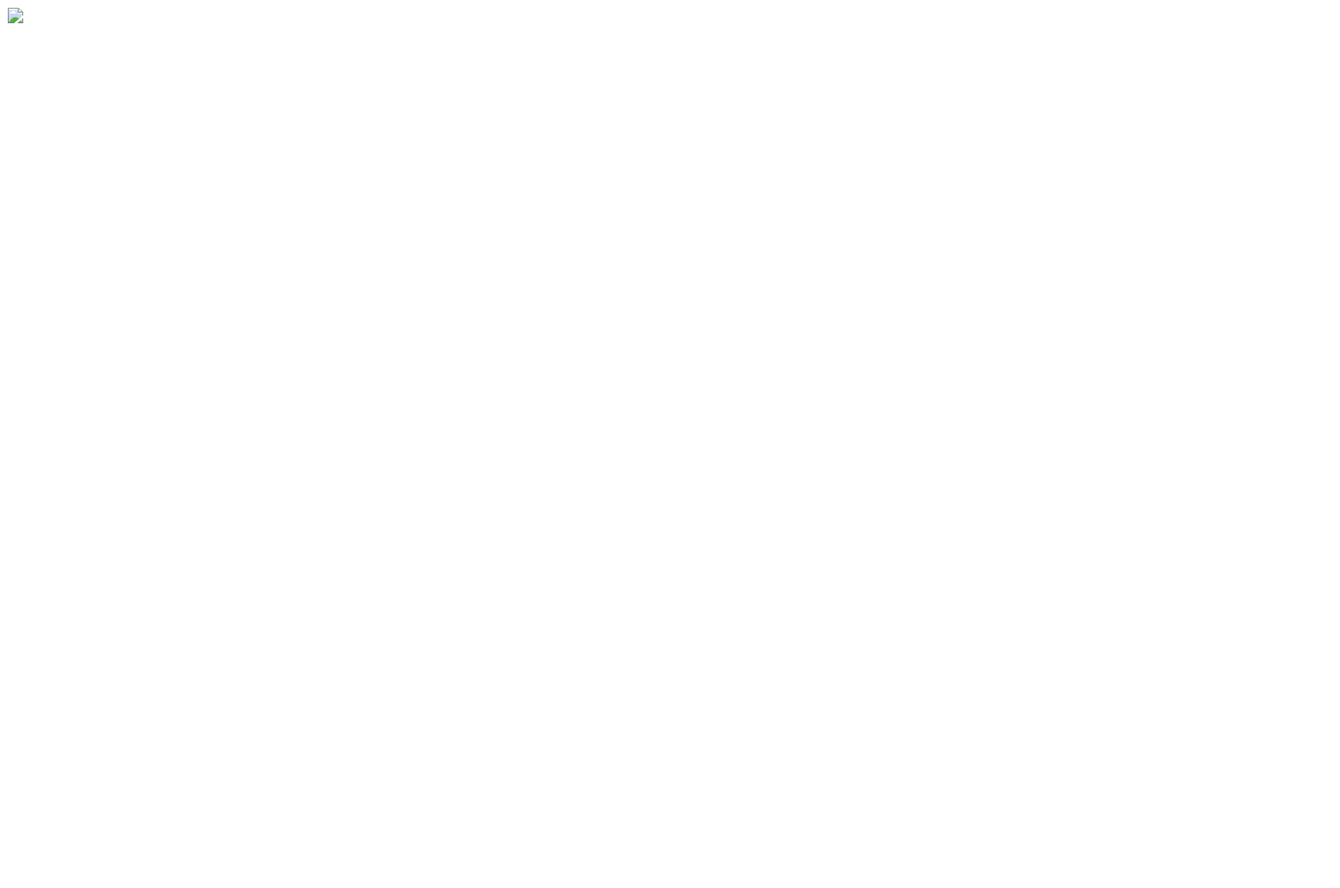
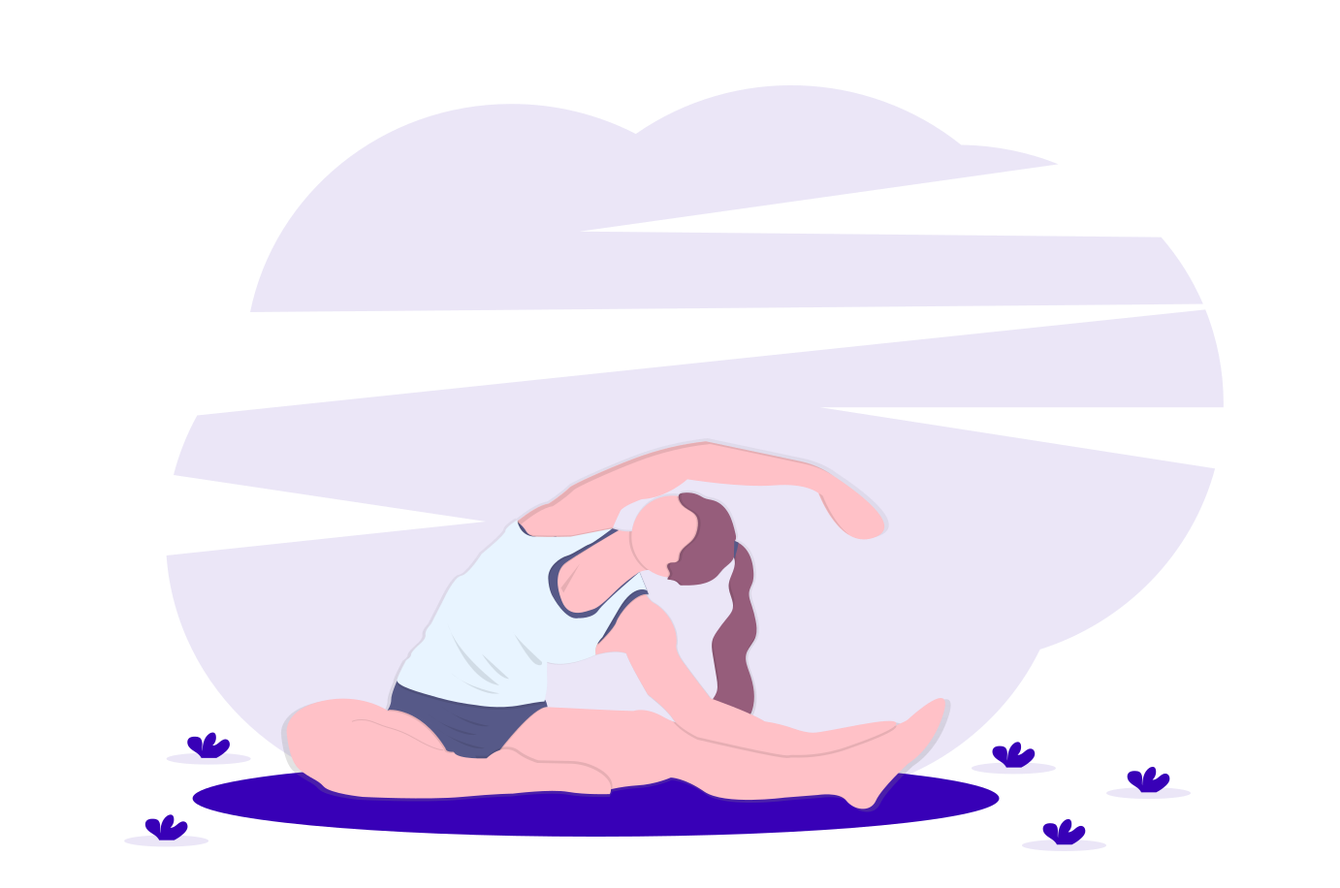
Before and after one commit to jrparente/hosted-assets, a plain HTML site: page index.html in a window 1280 px wide. Shown: the whole page at 97% size, 1382 px wide, since content can reach past the window. Before the commit the page ends 800 px from the top, so only its background shows below. Drawn offline with Linux system fonts and the light colour scheme; the site is published under a folder, as on GitHub Pages, so addresses that start at the root find nothing.

Commit message:
Update index.html

```diff
--- a/index.html
+++ b/index.html
@@ -9,7 +9,7 @@
 </head>
 
 <body>
-<img src="/undraw_pilates_gpdb.png" />
+<img src="./undraw_pilates_gpdb.png" />
 </body>
 
 </html>
```
